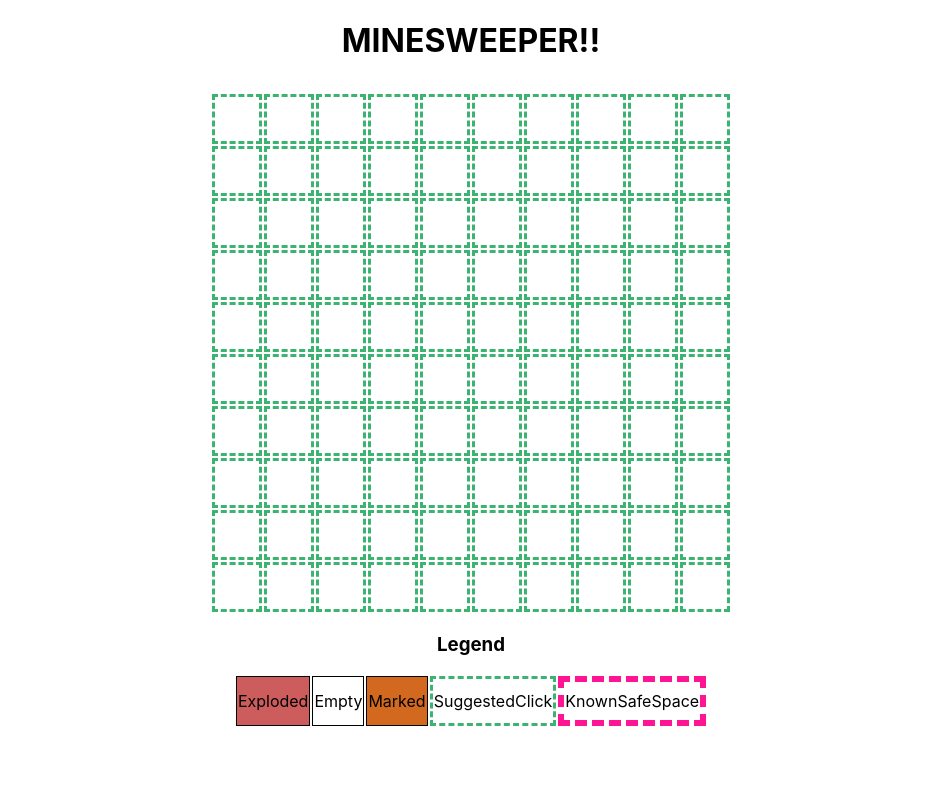
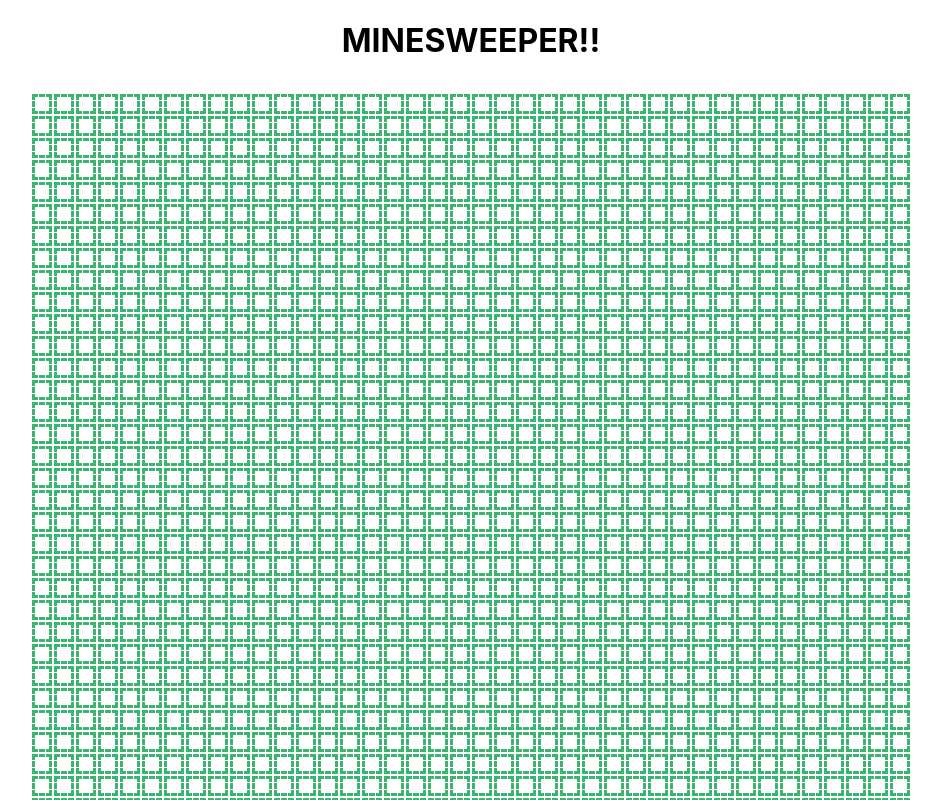
Before and after one commit to jzarzeckis/frontend-training, a React (Create React App) app in the folder exercises/minesweeper/react-minesweeper/: page / in a window 1280 px wide. Shown: the top 800 px of the page, without its empty margins (169-1110 px from the left). Built offline with nearby package versions, Linux system fonts and the light colour scheme.

Commit message:
Perf improvement with React.memo

```diff
--- a/exercises/minesweeper/react-minesweeper/src/App.css
+++ b/exercises/minesweeper/react-minesweeper/src/App.css
@@ -6,8 +6,8 @@ table {
 }
 td {
   border: 1px solid;
-  width: 50px;
-  height: 50px;
+  width: 20px;
+  height: 20px;
   text-align: center;
   box-sizing: border-box;
 }
--- a/exercises/minesweeper/react-minesweeper/src/App.tsx
+++ b/exercises/minesweeper/react-minesweeper/src/App.tsx
@@ -1,11 +1,11 @@
-import React, { useState } from 'react';
+import React, { useReducer } from 'react';
 import produce from 'immer';
 import './App.css';
 import { groupBy } from 'lodash';
 
-const assumedBombDensity = 0.3;
+const assumedBombDensity = 0.1;
 
-const actualBombDensity = 0.3;
+const actualBombDensity = 0.1;
 
 export enum Space {
   HiddenBomb = "Hidden",
@@ -214,46 +214,80 @@ function stateAfterClick(prevState: Space[][], cellClicked: number, rowClicked:
   }
 }
 
+function clickReducer(state: Space[][], [col, row]: Position) {
+  return stateAfterClick(state, col, row)
+}
+
+type SetData = (a: Space[][]) => void;
+
+function areRowsEqual(prev: VisibleCell[], next: VisibleCell[]) {
+  for (let i = 0; i < prev.length; i++) {
+    if (prev[i] !== next[i]) return false;
+  }
+  return true;
+}
+
+const Cell = React.memo<{
+  rowIndex: number,
+  cellIndex: number,
+  cell: VisibleCell,
+  dispatch: React.Dispatch<Position>,
+}>(function ({ rowIndex, cellIndex, cell, dispatch }) {
+  return <td
+    onClick={() => dispatch([cellIndex, rowIndex])}
+    className={bombClass(cell)}
+  >
+    {typeof cell === 'number' ? cell : ''}
+  </td>
+}, function ({ cell: prevCell }, { cell: nextCell }) {
+  return prevCell === nextCell;
+});
+
+const Row = React.memo<{
+  row: VisibleCell[],
+  index: number,
+  dispatch: React.Dispatch<Position>
+}>(function ({ row, index, dispatch }) {
+  return <tr>
+    {row.map((cell, cellIndex) => <Cell
+      key={`c-${index}-${cellIndex}`}
+      rowIndex={index}
+      cellIndex={cellIndex}
+      cell={cell}
+      dispatch={dispatch}
+    />)}
+  </tr>
+}, function ({ row: prevRow, index: prevIndex }, { row: nextRow, index: nextIndex }) {
+  return areRowsEqual(prevRow, nextRow);
+});
+
 const App: React.FC = () => {
-  const width = 10;
-  const height = 10;
+  const width = 40;
+  const height = 40;
 
-  const [data, setData] = useState(generateRandomFields(width, height));
+  const [state, dispatch] = useReducer(clickReducer, generateRandomFields(width, height))
 
-  function fieldClicked(rowClicked: number = 0, cellClicked: number = 0) {
-    // When field is clicked, we check how would that affect the state,
-    // and update it in react, so that react would render it
-    setData(stateAfterClick(data, cellClicked, rowClicked));
-  }
-
-
-  const visibleSpaces = stateToVisible(data);
+  const visibleSpaces = stateToVisible(state);
   const visibleAndSuggested = nextSuggestedCells(visibleSpaces);
-  // console.log('probabilities', data.map((row, rowIndex) => row.map((cell, cellIndex) => neighborBombProbability(visibleAndSuggested, rowIndex, cellIndex))));
 
   return (
     <div>
       <h1>MINESWEEPER!!</h1>
       <div id="table-container">
         {
-          isGameOver(data) ? <div>You lose</div> : null
+          isGameOver(state) ? <div>You lose</div> : null
         }
         {
-          isGameWon(data) ? <div>You win</div> : null
+          isGameWon(state) ? <div>You win</div> : null
         }
         <table>
           <tbody>
-            {visibleAndSuggested.map(((row, rowIndex) => <tr key={`r-${rowIndex}`}>
-              {row.map((cell, cellIndex) =>
-                <td
-                  key={`c-${row}-${cellIndex}`}
-                  onClick={() => fieldClicked(rowIndex, cellIndex)}
-                  className={bombClass(cell)}
-                >
-                  {typeof cell === 'number' ? cell : ''}
-                </td>
-              )}
-            </tr>))}
+            {visibleAndSuggested.map(((row, rowIndex) => <Row
+              key={rowIndex}
+              row={row}
+              index={rowIndex}
+              dispatch={dispatch}
+            />))}
           </tbody>
         </table>
         <h3>Legend</h3>
```
